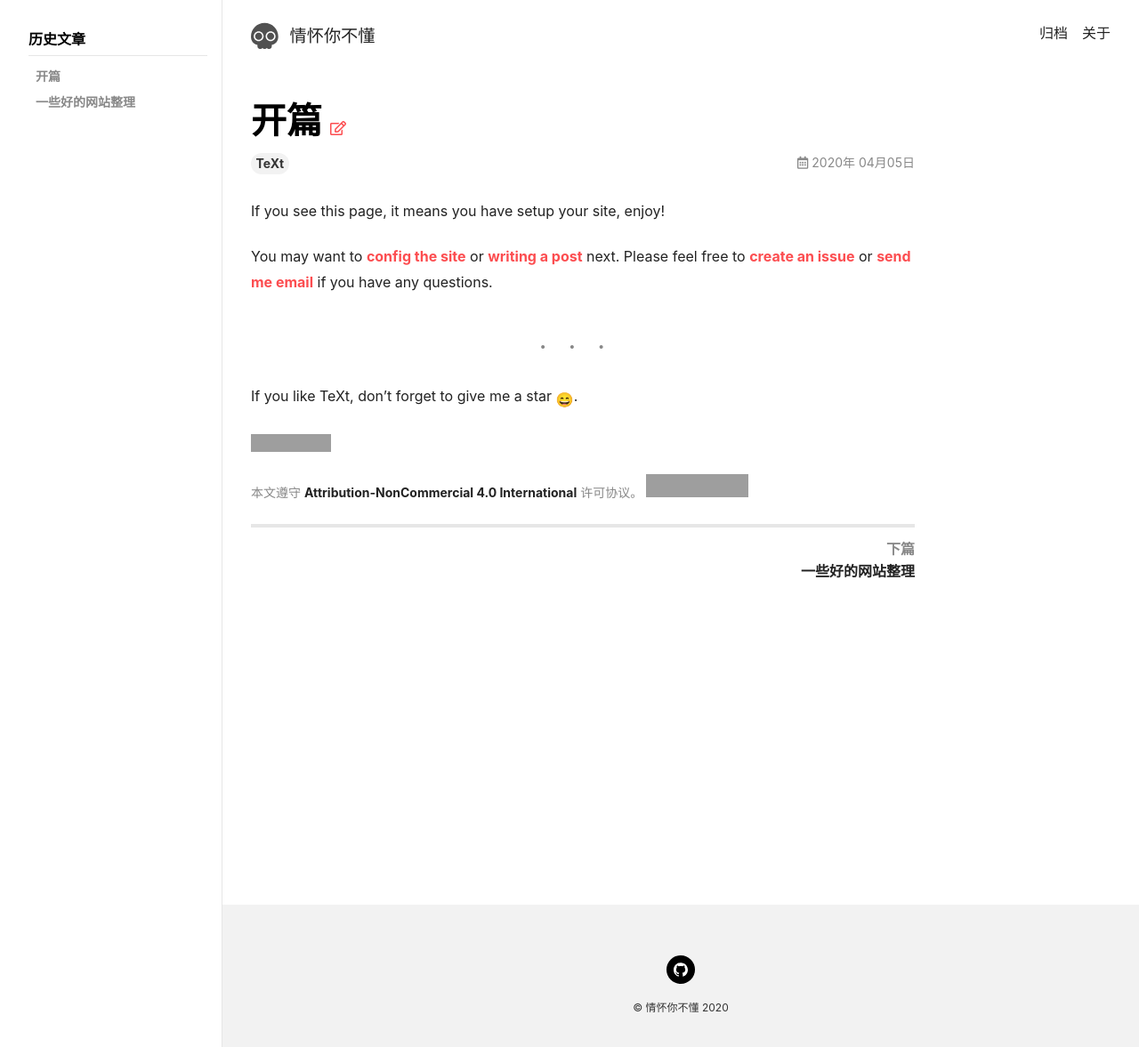
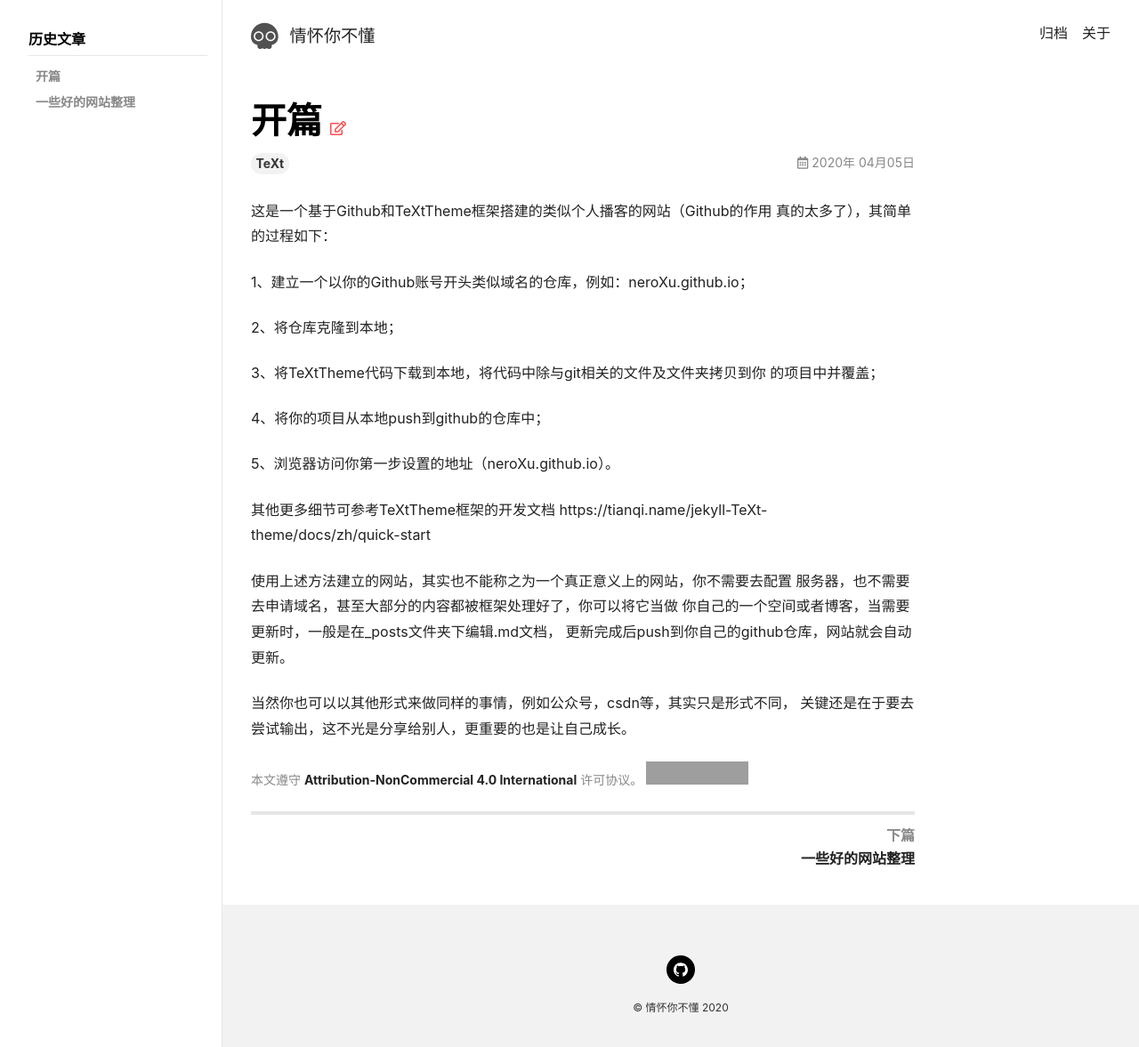
Before and after one commit to neroXu/nero.github.io, a Jekyll site: the page built from _posts/2020-04-05-welcome.md, in a window 1280 px wide. Shown: the whole page at 89% size. Built offline with Jekyll 4.4.1, drawn with Linux system fonts in a browser that asks for light colours; nearby versions of some CDN libraries; emoji names are drawn with the system emoji font; grey boxes are pictures that could not be loaded.

Commit message:
update the first article

```diff
--- a/_posts/2020-04-05-welcome.md
+++ b/_posts/2020-04-05-welcome.md
@@ -5,15 +5,27 @@ tags: TeXt
 sidebar:
     nav: docs-zh
 ---
+这是一个基于Github和TeXtTheme框架搭建的类似个人播客的网站（Github的作用
+真的太多了），其简单的过程如下：
 
-If you see this page, it means you have setup your site, enjoy!
+1、建立一个以你的Github账号开头类似域名的仓库，例如：neroXu.github.io；
 
-<!--more-->
+2、将仓库克隆到本地；
 
-You may want to [config the site](https://tianqi.name/jekyll-TeXt-theme/docs/en/configuration) or [writing a post](https://tianqi.name/jekyll-TeXt-theme/docs/en/writing-posts) next. Please feel free to [create an issue](https://github.com/kitian616/jekyll-TeXt-theme/issues) or [send me email](mailto:kitian616@outlook.com) if you have any questions.
+3、将TeXtTheme代码下载到本地，将代码中除与git相关的文件及文件夹拷贝到你
+的项目中并覆盖；
 
----
+4、将你的项目从本地push到github的仓库中；
 
-If you like TeXt, don't forget to give me a star :smile:.
+5、浏览器访问你第一步设置的地址（neroXu.github.io）。
 
-![GitHub stars](https://img.shields.io/github/stars/kitian616/jekyll-TeXt-theme.svg?style=social&label=Stars)
+其他更多细节可参考TeXtTheme框架的开发文档
+https://tianqi.name/jekyll-TeXt-theme/docs/zh/quick-start
+
+使用上述方法建立的网站，其实也不能称之为一个真正意义上的网站，你不需要去配置
+服务器，也不需要去申请域名，甚至大部分的内容都被框架处理好了，你可以将它当做
+你自己的一个空间或者博客，当需要更新时，一般是在_posts文件夹下编辑.md文档，
+更新完成后push到你自己的github仓库，网站就会自动更新。
+
+当然你也可以以其他形式来做同样的事情，例如公众号，csdn等，其实只是形式不同，
+关键还是在于要去尝试输出，这不光是分享给别人，更重要的也是让自己成长。
```
